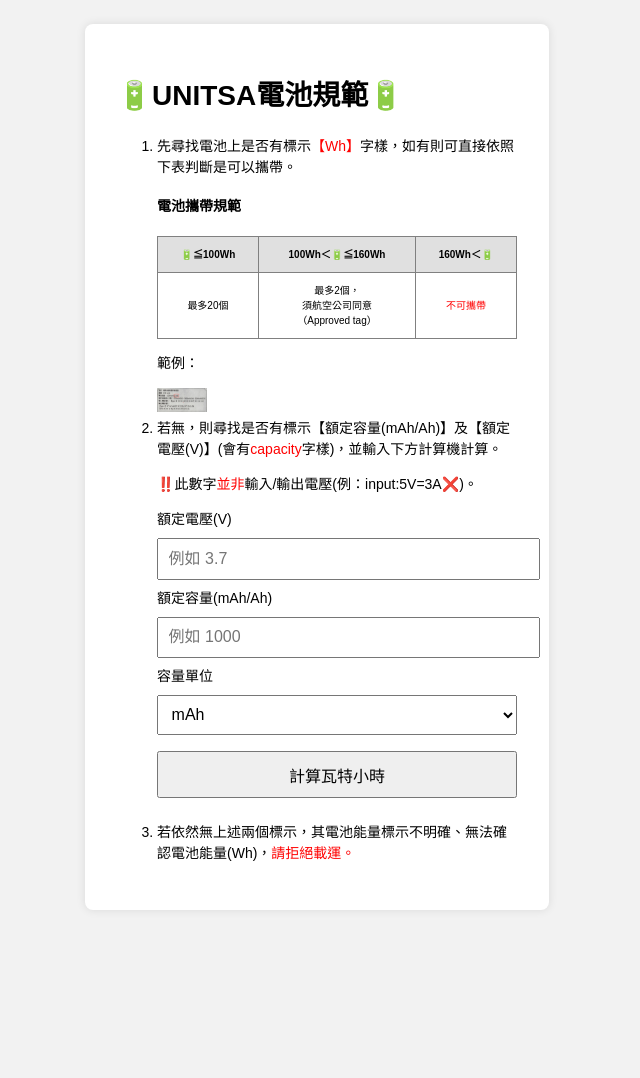
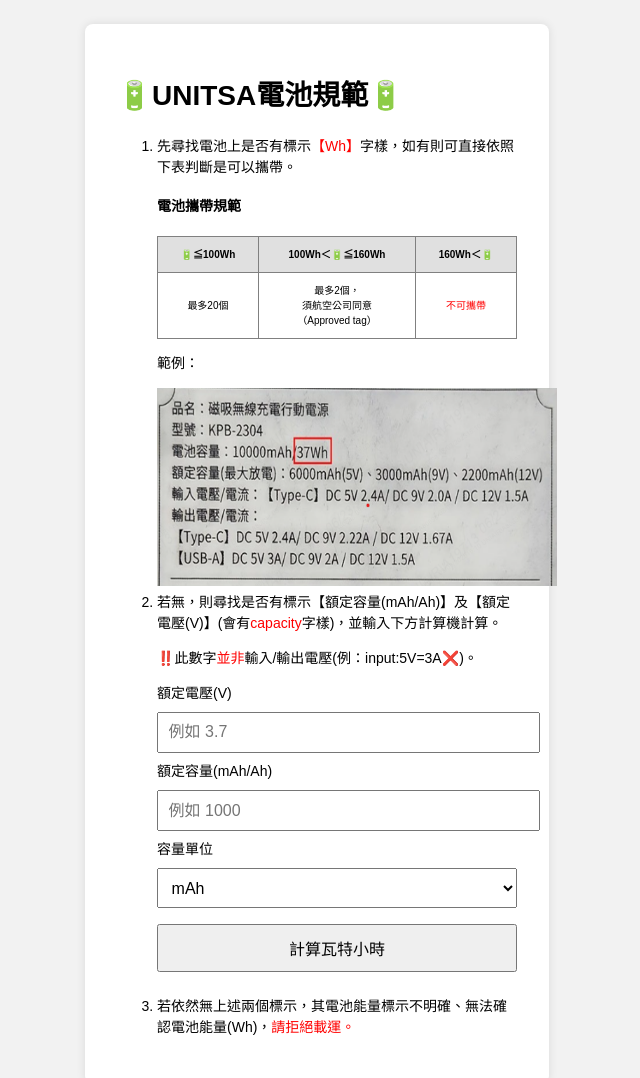
Before and after one commit to pinhsuan717/Calculator, a plain HTML site: page index.html in a window 1280 px wide. Shown: the top 1078 px of the page, without its empty margins (323-963 px from the left). Before the commit the page ends 934 px from the top, so only its background shows below. Drawn offline with Linux system fonts and the light colour scheme.

Commit message:
Update index.html

```diff
--- a/index.html
+++ b/index.html
@@ -64,7 +64,7 @@
   </tbody>
 </table>
 <p>範例：</p>
-      <img src="OK1.png" style="width:50px;height;auto">
+      <img src="OK1.png" style="width:400px;height;auto">
         <li>若無，則尋找是否有標示【額定容量(mAh/Ah)】及【額定電壓(V)】(會有<font color="red">capacity</font>字樣)，並輸入下方計算機計算。
 <p>‼️此數字<font color="red">並非</font>輸入/輸出電壓(例：input:5V=3A❌)。</p></li>
 
```
